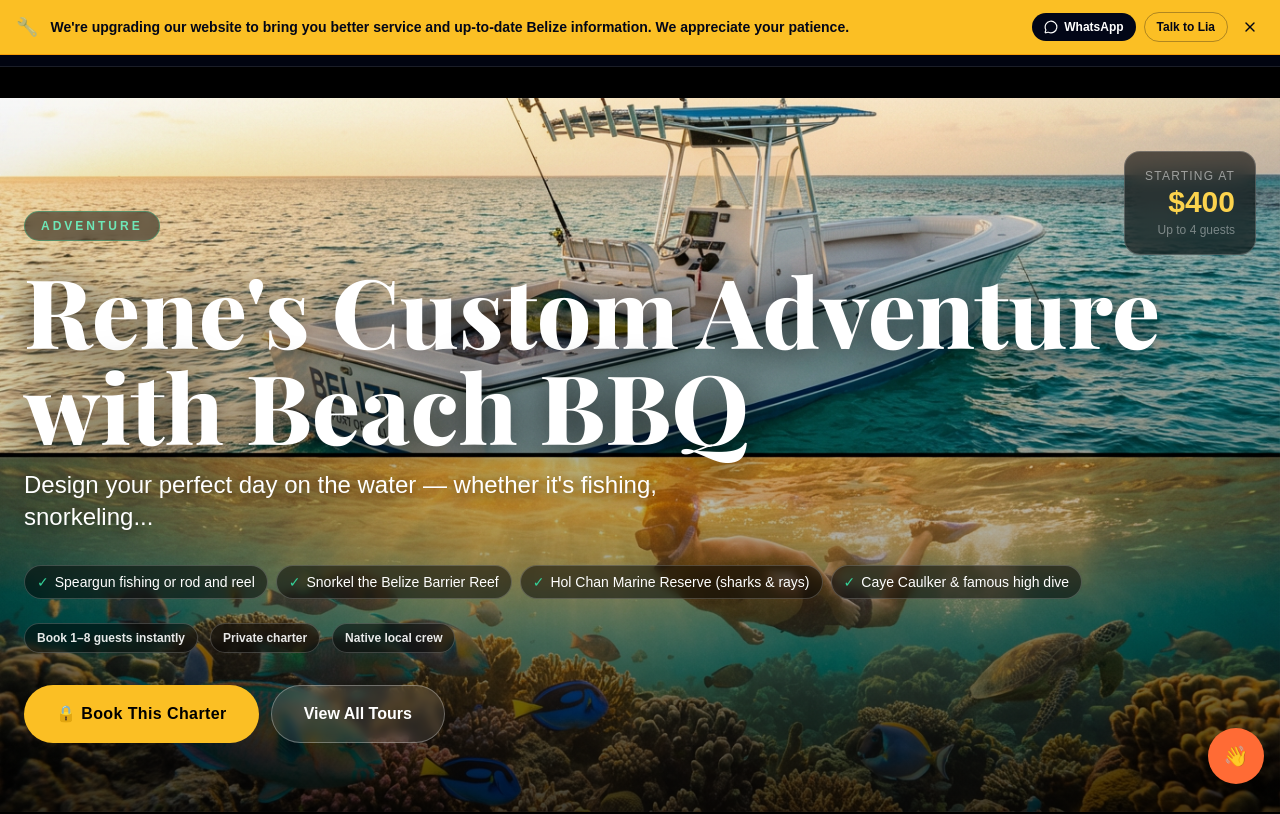
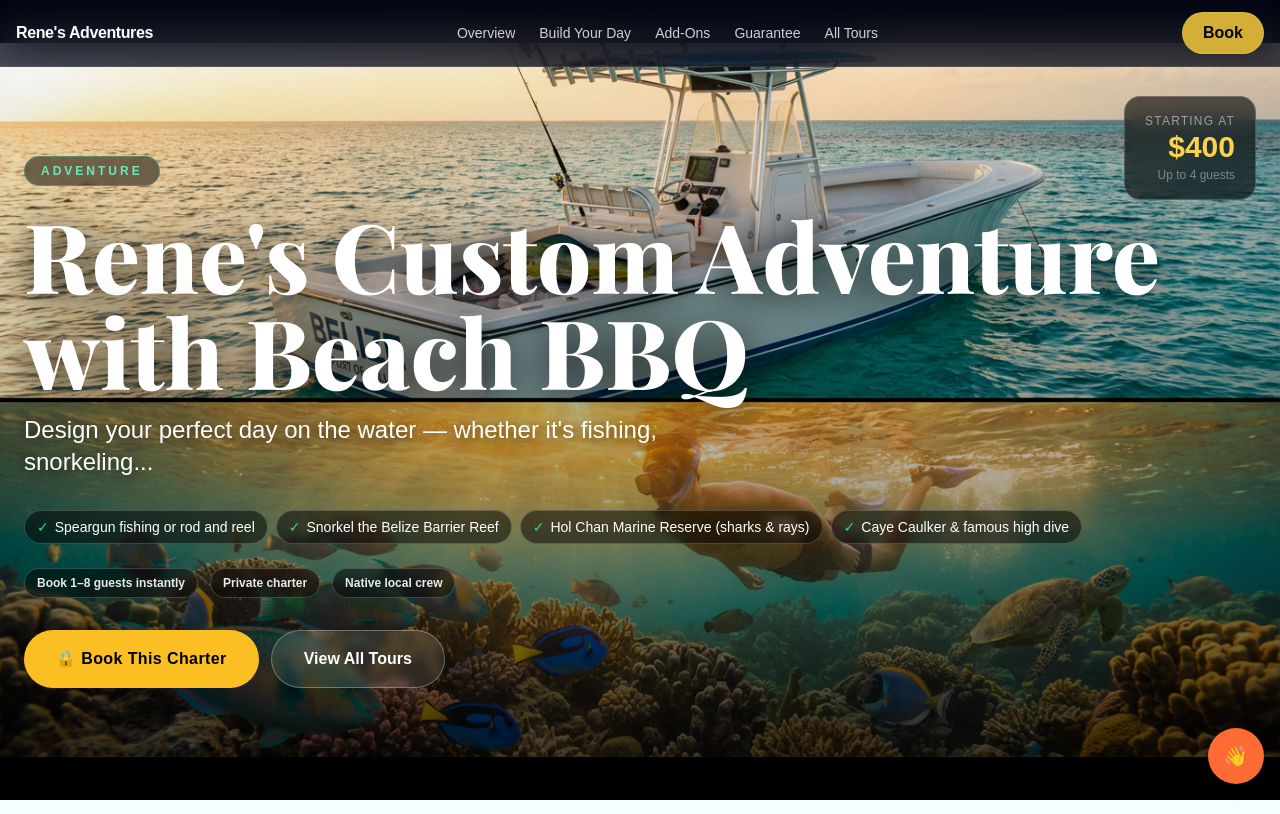
Before and after one commit to Renesadventures/renes-adventures-v2, a Next.js app: page /tours/custom-charter in a window 1280 px wide. Shown: the top 814 px of the page. Built offline with nearby package versions, Linux system fonts and the light colour scheme; a web font is replaced by a local one.

Commit message:
chore: remove site-wide upgrade banner

```diff
--- a/src/app/layout.tsx
+++ b/src/app/layout.tsx
@@ -5,7 +5,6 @@ import AppSoundShell from '@/components/audio/AppSoundShell';
 import SiteNav from '@/components/layout/SiteNav';
 import SiteFooter from '@/components/layout/SiteFooter';
 import LiaChatWidget from '@/components/ai/LiaChatWidget';
-import AlertBanner from '@/components/home/AlertBanner';
 import JsonLd from '@/components/seo/JsonLd';
 import { socialSameAs } from '@/data/social';
 import './globals.css';
@@ -65,7 +64,6 @@ export default function RootLayout({ children }: Readonly<{ children: React.Reac
       <body className={`${inter.variable} ${playfair.variable} ${geistMono.variable} antialiased`}>
         <JsonLd data={organizationLd} />
         <AppSoundShell>
-          <AlertBanner />
           <SiteNav />
           <div className='mx-auto w-full max-w-screen-2xl'>{children}</div>
           <SiteFooter />
```
